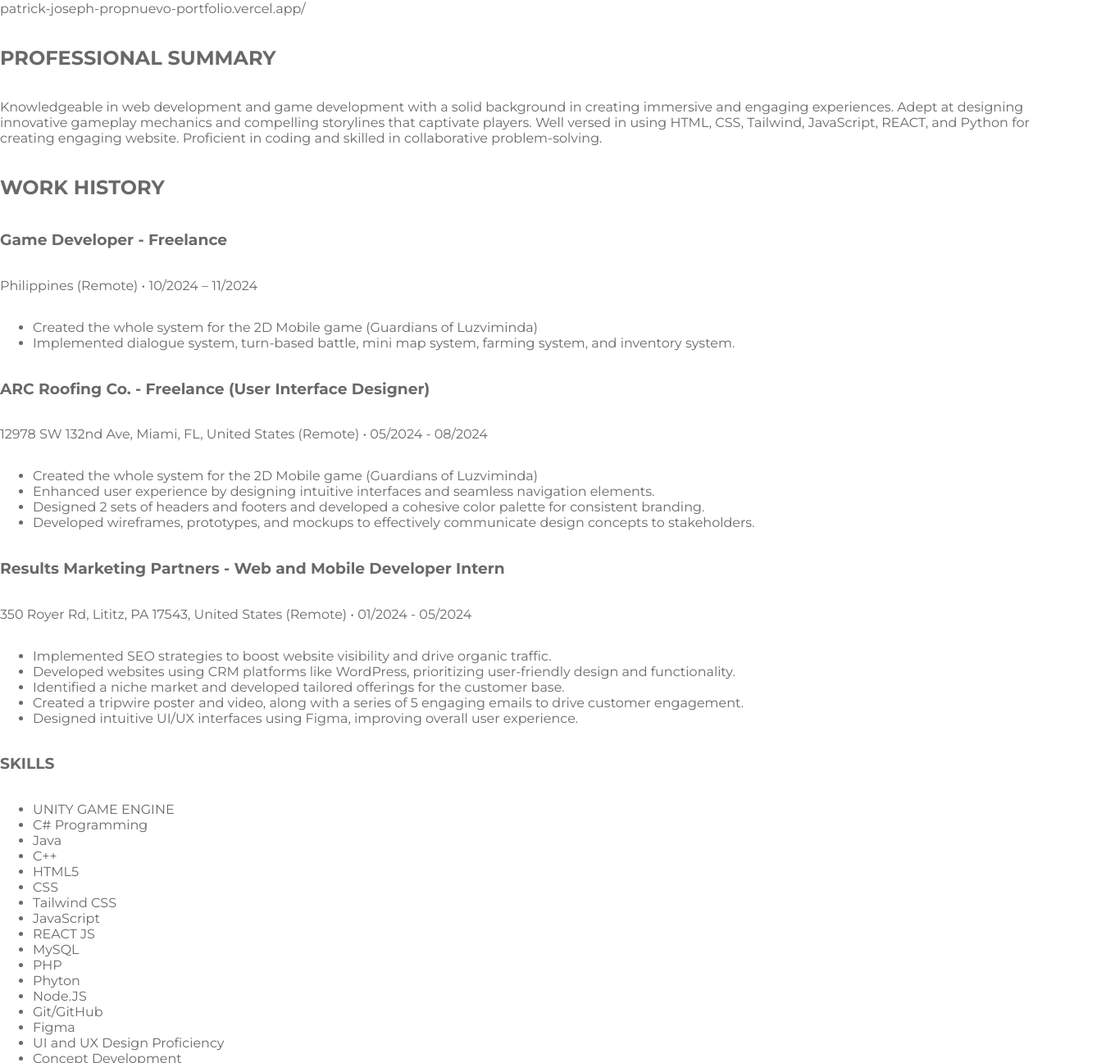
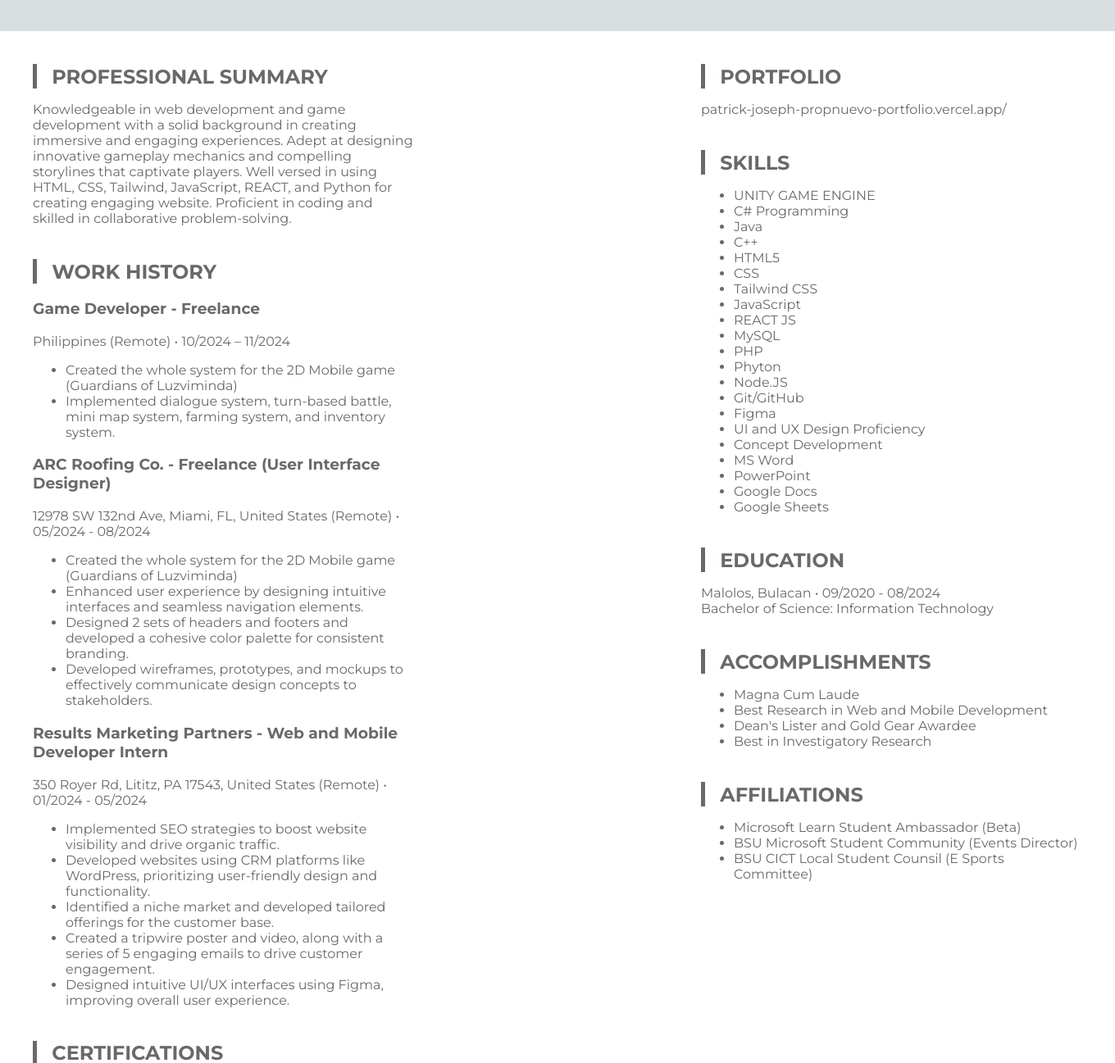
Before and after one commit to 3xjoseph/Trix-s-Online-Resume, a plain HTML site: page index.html in a window 1280 px wide. Shown: the part 422-1719 px from the top of the page at 82% size, 1360 px wide, since content can reach past the window. Drawn offline with Linux system fonts and the light colour scheme.

Commit message:
4. Added External CSS
Added Grid for content item.
Added media query

TODO: Make website responsive.

```diff
--- a/index.html
+++ b/index.html
@@ -7,67 +7,7 @@
         <link rel="preconnect" href="https://fonts.googleapis.com">
         <link rel="preconnect" href="https://fonts.gstatic.com" crossorigin>
         <link href="https://fonts.googleapis.com/css2?family=Libre+Baskerville:ital,wght@0,400;0,700;1,400&family=Montserrat:ital,wght@0,100..900;1,100..900&display=swap" rel="stylesheet">
-        <style>
-
-            body {
-                margin: 0;
-                padding: 0;
-                font-family: "Montserrat", sans-serif;
-                color: #696969;
-            }
-
-
-            .container {
-                display: flex;
-                flex-direction: column;
-                height: 100%;
-            }
-
-            .container > .header {
-                background-color: #D9DEE1;
-                display: grid;
-                grid-template-columns: 85% minmax(250px, 250px);
-                padding: 40px;
-            }
-
-            .header #profile-picture {
-                width: 250px;
-                height: 250px;
-                border: 4px solid black;
-                object-fit: cover;
-                object-position: center 30%;
-            }
-
-            .header-info {
-                display: flex;
-                flex-direction: column;
-                gap: 8px;
-            }
-
-            .header .icon-header {
-                height: 24px;
-                width: 24px;
-                align-self: center;
-            }
-
-            .header-info > h1 {
-                font-size: 3rem;
-            }
-
-            .info {
-                display: flex;
-                flex-direction: row;
-                gap: 9px;
-                margin: 0;
-                padding: 0;
-            }
-
-            .info p {
-                margin: 0;
-            }
-
-
-        </style>
+        <link rel="stylesheet" href="./style.css">
     </head>
     <body>
         <div class="container">
@@ -96,20 +36,29 @@
 
             </div>
 
+            <div class="content">
+                <!-- Left Side -->
+                 <div class="left-side">
+                    <!--PROFESSIONAL SUMMARY-->
+                    <div class="tab professional-summary">
+                        <div class="title">
+                            <div class="bullet-box"></div>
+                            <h2>PROFESSIONAL SUMMARY</h2>
+                        </div>
 
-           <!--PORTFOLIO-->
-           <h2>PORTFOLIO</h2>
-
-           <p>patrick-joseph-propnuevo-portfolio.vercel.app/</p>
-
-           <!--PROFESSIONAL SUMMARY-->
-           <h2>PROFESSIONAL SUMMARY</h2>
-
-           <p>Knowledgeable in web development and game development with a solid background in  creating immersive and engaging experiences. Adept at designing  innovative gameplay mechanics and compelling storylines that  captivate players. Well versed in using HTML, CSS, Tailwind, JavaScript, REACT, and Python for creating engaging website.
-            Proficient in coding and skilled in collaborative  problem-solving. </p>
+                        <p>Knowledgeable in web development and game development with a solid background in  creating immersive and engaging experiences.
+                            Adept at designing  innovative gameplay mechanics and compelling storylines that  captivate players.
+                            Well versed in using HTML, CSS, Tailwind, JavaScript, REACT, and Python for creating engaging website.
+                            Proficient in coding and skilled in collaborative  problem-solving.
+                        </p>
+                    </div>
 
                     <!--WORK HISTORY-->
+                    <div class="tab work-history">
+                        <div class="title">
+                            <div class="bullet-box"></div>
                             <h2>WORK HISTORY</h2>
+                        </div>
 
                         <!--JOB 3-->
                         <h3>Game Developer - Freelance  </h3>
@@ -143,9 +92,44 @@
                             <li>Created a tripwire poster and video, along with a series of 5  engaging emails to drive customer engagement.</li>
                             <li>Designed intuitive UI/UX interfaces using Figma, improving overall  user experience.</li>
                         </ul>
+                    </div>
+
+
+                     <!--CERTIFICATIONS-->
+                     <div class="tab certifications">
+                        <div class="title">
+                            <div class="bullet-box"></div>
+                            <h2>CERTIFICATIONS</h2>
+                        </div>
+                        <ul>
+                            <li>Complete C# Unity Game Developer 3D (<b>UDEMY</b>)</li>
+                            <li>Write a Professional Game Design Document (GDD) (<b>UDEMY</b>)</li>
+                            <li>Programming Design Patterns for Unity: Write Better Code  (<b>UDEMY</b>)</li>
+                            <li>Math For Video Games: The Fastest Way to Get Smarter at Math  (<b>UDEMY</b>)</li>
+                            <li>SRE - The Big Picture (<b>UDEMY</b>)</li>
+                            <li>Level Up with GitHub Codespaces and CoPilot (<b>Microsoft</b>)</li>
+                            <li>A Crash Course: Tesla – Price, Value, and Performance (<b>IBS -  International Business School Americas</b>)</li>
+                        </ul>
+
+                     </div>
+                 </div>
+
+                 <div class="right-side">
+                    <!--PORTFOLIO-->
+                    <div class="tab portfolio">
+                        <div class="title">
+                            <div class="bullet-box"></div>
+                            <h2>PORTFOLIO</h2>
+                        </div>
+                        <p>patrick-joseph-propnuevo-portfolio.vercel.app/</p>
+                    </div>
 
                      <!--SKILLS-->
-            <h3>SKILLS</h3>
+                     <div class="tab skills">
+                        <div class="title">
+                            <div class="bullet-box"></div>
+                            <h2>SKILLS</h2>
+                        </div>
                         <ul>
                             <li>UNITY GAME ENGINE</li>
                             <li>C# Programming</li>
@@ -169,45 +153,50 @@
                             <li>Google Docs</li>
                             <li>Google Sheets</li>
                         </ul>
+                     </div>
 
                     <!--EDUCATION-->
-            <h3>EDUCATION</h3>
+                    <div class="tab education">
+                        <div class="title">
+                            <div class="bullet-box"></div>
+                            <h2>EDUCATION</h2>
+                        </div>
                         <p>
                             Malolos, Bulacan • 09/2020 - 08/2024   <br>
                             Bachelor of Science: Information  Technology
                         </p>
+                    </div>
+
 
                     <!--ACCOMPLISHMENTS-->
-            <h3>ACCOMPLISHMENTS</h3>
+                    <div class="tab accomplishment">
+                        <div class="title">
+                            <div class="bullet-box"></div>
+                            <h2>ACCOMPLISHMENTS</h2>
+                        </div>
                         <ul>
                             <li>Magna Cum Laude</li>
                             <li>Best Research in Web and Mobile  Development</li>
                             <li>Dean's Lister and Gold Gear Awardee</li>
                             <li>Best in Investigatory Research</li>
                         </ul>
+                    </div>
 
                     <!--AFFILIATONS-->
-             <h3>AFFILIATIONS</h3>
+                    <div class="tab affiliations">
+                        <div class="title">
+                            <div class="bullet-box"></div>
+                            <h2>AFFILIATIONS</h2>
+                        </div>
                         <ul>
                             <li>Microsoft Learn Student Ambassador (Beta)</li>
                             <li>BSU Microsoft Student Community  (Events Director)</li>
                             <li>BSU CICT Local Student Counsil (E Sports Committee)</li>
                         </ul>
+                    </div>
+                 </div>
+            </div>
 
-             <!--CERTIFICATIONS-->
-            <h3>CERTIFICATIONS</h3>
-            <ul>
-                <li>Complete C# Unity Game Developer 3D (<b>UDEMY</b>)</li>
-                <li>Write a Professional Game Design Document (GDD) (<b>UDEMY</b>)</li>
-                <li>Programming Design Patterns for Unity: Write Better Code  (<b>UDEMY</b>)</li>
-                <li>Math For Video Games: The Fastest Way to Get Smarter at Math  (<b>UDEMY</b>)</li>
-                <li>SRE - The Big Picture (<b>UDEMY</b>)</li>
-                <li>Level Up with GitHub Codespaces and CoPilot (<b>Microsoft</b>)</li>
-                <li>A Crash Course: Tesla – Price, Value, and Performance (<b>IBS -  International Business School Americas</b>)</li>
-            </ul>
-
-            <hr>
-            <br>
             <footer>© Patrick Joseph Pronuevo. All rights reserved.</footer>
         </div>
 
--- /dev/null
+++ b/style.css
@@ -0,0 +1,103 @@
+body {
+    margin: 0;
+    padding: 0;
+    font-family: "Montserrat", sans-serif;
+    color: #696969;
+}
+
+
+.container {
+    display: flex;
+    flex-direction: column;
+    height: 100%;
+}
+
+.container > .header {
+    background-color: #D9DEE1;
+    display: grid;
+    grid-template-columns: auto auto;
+    gap: 700px;
+    width: 100%;
+    padding: 40px;
+}
+
+.header #profile-picture {
+    width: 250px;
+    height: 250px;
+    border: 4px solid #696969;
+    object-fit: cover;
+    object-position: center 30%;
+    justify-self: center;
+    align-self: center;
+}
+
+.header-info {
+    display: flex;
+    flex-direction: column;
+    gap: 8px;
+}
+
+.header .icon-header {
+    height: 24px;
+    width: 24px;
+    align-self: center;
+}
+
+.header-info > h1 {
+    font-size: 3rem;
+}
+
+.info {
+    display: flex;
+    flex-direction: row;
+    gap: 9px;
+    margin: 0;
+    padding: 0;
+}
+
+.info p {
+    margin: 0;
+}
+
+.container .content {
+    display: grid;
+    grid-template-columns: 1fr 1fr;
+    gap: 350px;
+    width: 100%;
+    padding: 40px;
+    margin: 0;
+
+}
+
+.title {
+    display: grid;
+    grid-template-columns: 5% 95%;
+    justify-content: center;
+}
+
+.title h2 {
+    margin: 0;
+    padding: 0;
+    align-self: center;
+}
+
+.bullet-box {
+    background-color: #696969;
+    width: 5px;
+    height: 30px;
+}
+
+.tab {
+    margin-bottom: 40px;
+}
+
+
+/* Tablet Size */
+@media (min-width: 768px) and (max-width: 1024px) {
+
+}
+
+/* Larger Phones  */
+@media (min-width: 481px) and (max-width: 767px) {
+
+}
```
Lines whose indentation alone changed are shown as unchanged.
